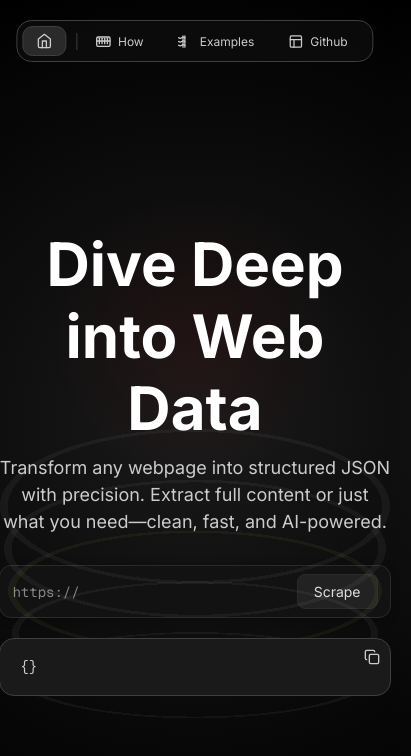
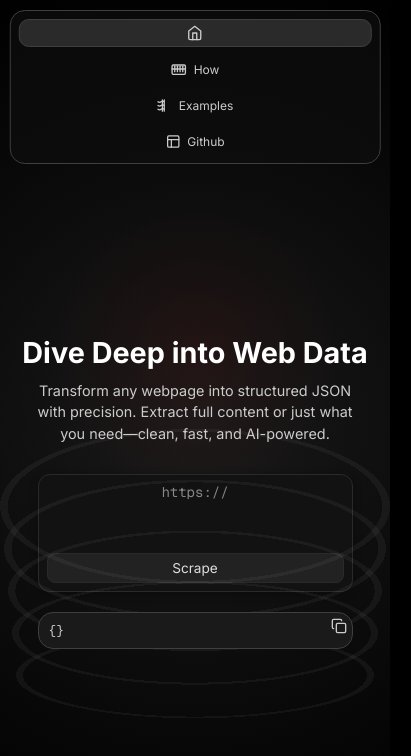
Before and after one commit to Arnav-SAI/WebScraper, a website: page public/index.html in a window 390 px wide. Shown: the whole page, 411 px wide, since content can reach past the window. Drawn offline with nearby package versions, Linux system fonts and the light colour scheme.

Commit message:
Update styles.css

```diff
--- a/public/styles.css
+++ b/public/styles.css
@@ -50,7 +50,7 @@ body::before {
       ellipse 94% 14% at 50% 70%,
       transparent 0%,
       transparent 49%,
-      rgba(255, 255, 1, 0.08) 49%,
+      rgba(255, 255, 255, 0.08) 49%,
       rgba(255, 255, 255, 0.08) 51%,
       transparent 51%
     ),
@@ -133,8 +133,11 @@ body::before {
 .main-content {
   text-align: center;
   padding: 20px;
+  width: 100%;
+  max-width: 1200px;
 }
 
+/* Heading */
 .heading {
   font-size: 60px;
   font-weight: 700;
@@ -162,6 +165,7 @@ body::before {
   z-index: -1;
 }
 
+/* Description */
 .description {
   font-size: 18px;
   font-weight: 400;
@@ -188,6 +192,7 @@ body::before {
   border-radius: 12px;
   padding: 8px 12px;
   max-width: 600px;
+  width: 90%;
   box-shadow: 0 2px 8px rgba(0, 0, 0, 0.3);
   transition: border-color 0.2s;
   margin-left: auto;
@@ -269,6 +274,7 @@ body::before {
   border-radius: 15px;
   padding: 20px;
   max-width: 600px;
+  width: 90%;
   max-height: 300px;
   overflow: auto;
   text-align: left;
@@ -320,3 +326,123 @@ body::before {
 .json-boolean {
   color: #50fa7b;
 }
+
+/* Responsive Design */
+
+/* Tablets (768px and below) */
+@media (max-width: 768px) {
+  body {
+    padding-top: 120px; /* Increase padding to account for stacked navbar */
+  }
+
+  .navbar {
+    flex-direction: column;
+    align-items: center;
+    width: 90%;
+    padding: 10px;
+    top: 10px;
+  }
+
+  .nav-item {
+    margin-right: 0;
+    margin-bottom: 8px;
+    width: 100%;
+    justify-content: center;
+  }
+
+  .nav-item:last-child {
+    margin-bottom: 0;
+  }
+
+  .separator {
+    display: none; /* Hide separator on mobile */
+  }
+
+  .heading {
+    font-size: 2.5rem; /* 40px */
+  }
+
+  .description {
+    font-size: 1rem; /* 16px */
+    max-width: 90%;
+  }
+
+  .input-box {
+    flex-direction: column;
+    align-items: stretch;
+    padding: 10px;
+  }
+
+  .prefix {
+    margin-bottom: 8px;
+  }
+
+  .url-input {
+    margin-left: 0;
+    margin-bottom: 10px;
+    font-size: 0.9rem;
+  }
+
+  .scrape-button {
+    width: 100%;
+    justify-content: center;
+    font-size: 0.9rem;
+  }
+
+  .output-box {
+    padding: 15px;
+    font-size: 0.85rem;
+  }
+
+  .copy-button {
+    top: 5px;
+    right: 5px;
+  }
+}
+
+/* Mobile (480px and below) */
+@media (max-width: 480px) {
+  body {
+    padding-top: 140px; /* Further adjust for navbar height */
+  }
+
+  .navbar {
+    width: 95%;
+    padding: 8px;
+  }
+
+  .nav-item {
+    height: 28px;
+    padding: 0 10px;
+  }
+
+  .nav-item .nav-text {
+    font-size: 0.75rem; /* 12px */
+  }
+
+  .heading {
+    font-size: 1.8rem; /* 28.8px */
+  }
+
+  .description {
+    font-size: 0.9rem; /* 14.4px */
+  }
+
+  .input-box {
+    padding: 8px;
+  }
+
+  .url-input {
+    font-size: 0.85rem;
+  }
+
+  .scrape-button {
+    padding: 6px 12px;
+    font-size: 0.85rem;
+  }
+
+  .output-box {
+    padding: 10px;
+    font-size: 0.8rem;
+  }
+}
```
